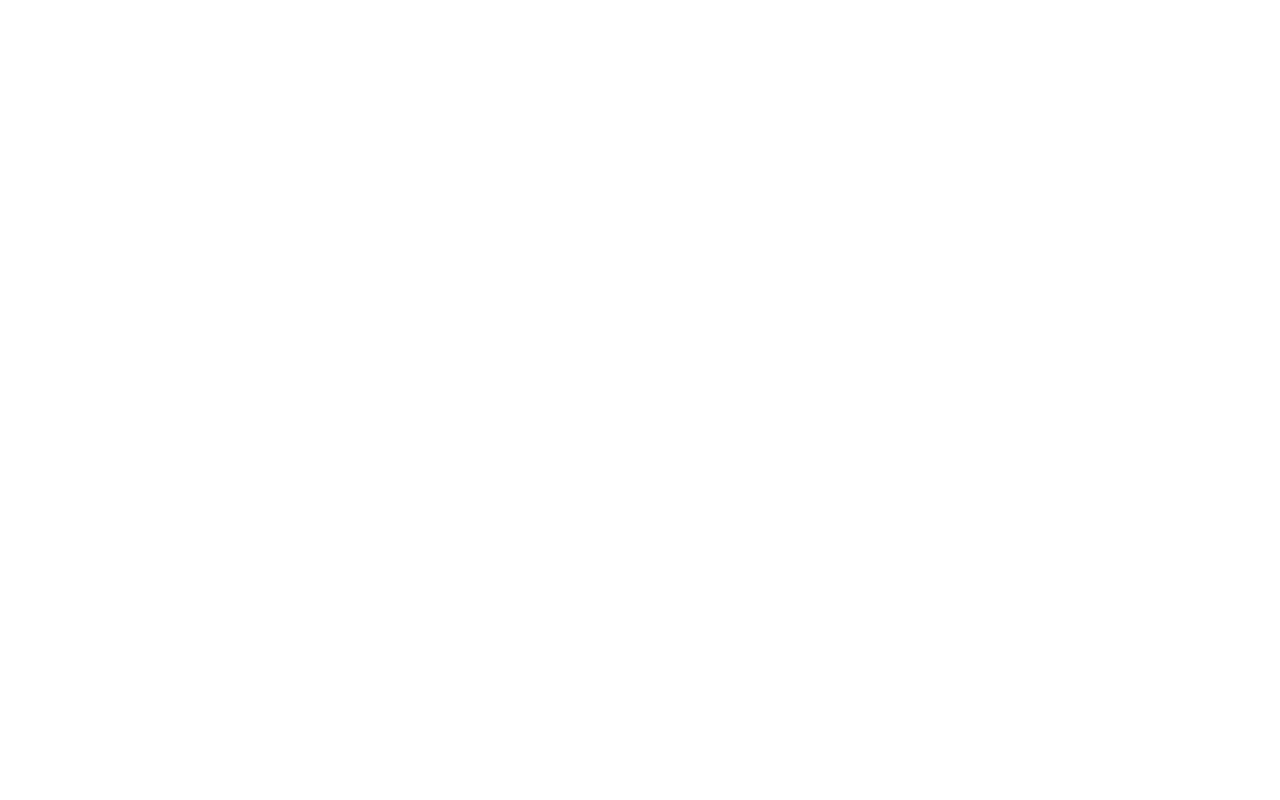
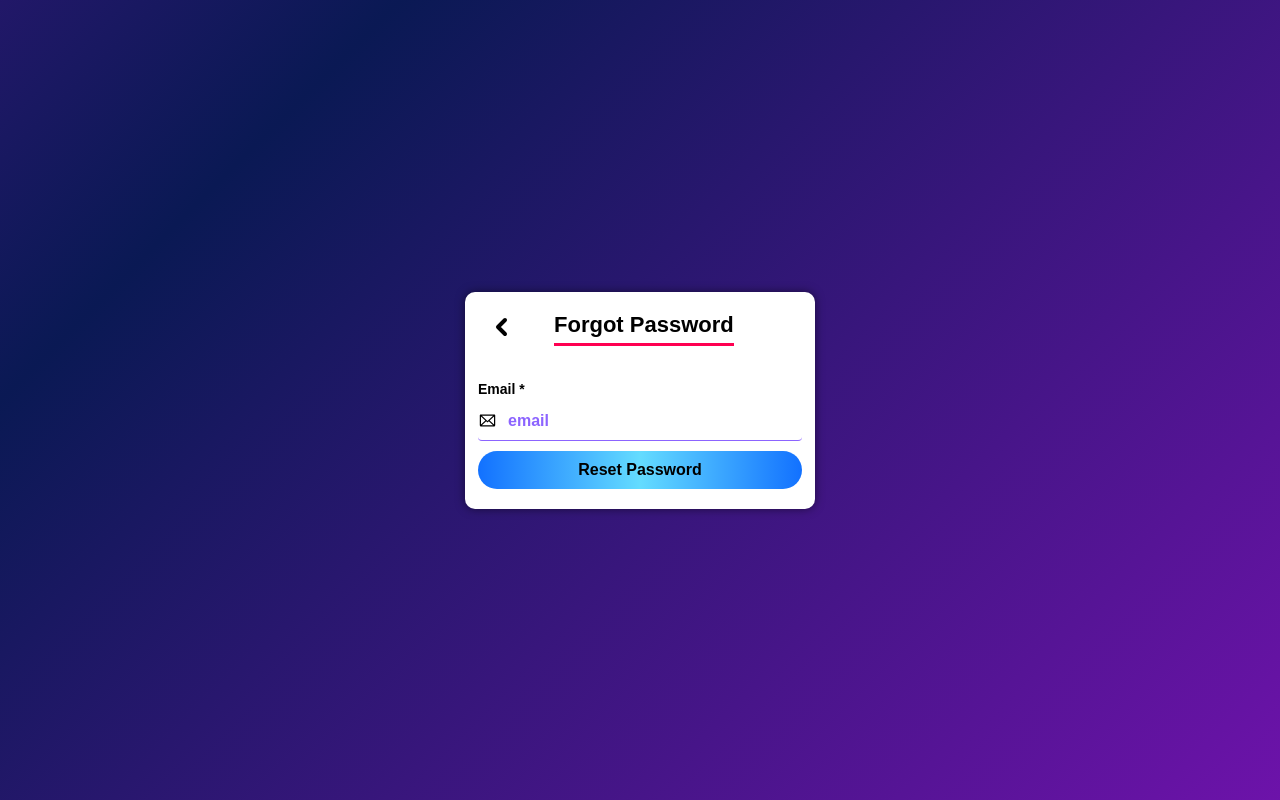
Before and after one commit to garlanwijaya/Landing-Page, a plain HTML site: page auth/forpass.html in a window 1280 px wide. Drawn offline with Linux system fonts and the light colour scheme.

Commit message:
changes commit

```diff
--- a/auth/css/auth.css
+++ b/auth/css/auth.css
@@ -115,6 +115,17 @@ form {
   width: 100%;
   margin-bottom: 25px;
 }
+.forpass-header {
+  display: -webkit-box;
+  display: -ms-flexbox;
+  display: flex;
+  -webkit-box-align: center;
+  -ms-flex-align: center;
+  align-items: center;
+  gap: 40px;
+  width: 100%;
+  margin-bottom: 25px;
+}
 
 .login-header svg {
   margin-left: 25px;
@@ -124,6 +135,13 @@ form {
   transition: color 0.3s;
 }
 .signup-header svg {
+  margin-left: 25px;
+  color: #000000;
+  -webkit-transition: color 0.3s;
+  -o-transition: color 0.3s;
+  transition: color 0.3s;
+}
+.forpass-header svg {
   margin-left: 25px;
   color: #000000;
   -webkit-transition: color 0.3s;
@@ -151,6 +169,14 @@ svg:hover {
   margin: 10px 0;
   text-align: center;
 }
+.forpass-account {
+  color: #000000;
+  font-size: 22px;
+  border-bottom: rgb(255, 0, 81) 3px solid;
+  padding-bottom: 5px;
+  margin: 10px 0;
+  text-align: center;
+}
 
 .form-group {
   display: -webkit-box;
@@ -165,7 +191,8 @@ svg:hover {
   justify-content: center;
 }
 
-.username.form-group, .password.form-group {
+.username.form-group,
+.password.form-group {
   margin: 10px 0;
 }
 
@@ -206,13 +233,6 @@ label {
   -o-transition: all 0.3s;
   transition: all 0.3s;
 }
-.text p {
-  color: #000000;
-  text-align: justify;
-  margin: 5px 25px 25px 25px;
-  font-size: 12px;
-
-}
 .email input {
   padding: 10px;
   padding-right: 75px;
@@ -227,6 +247,12 @@ label {
   -webkit-transition: all 0.3s;
   -o-transition: all 0.3s;
   transition: all 0.3s;
+}
+.text p {
+  color: #000000;
+  text-align: justify;
+  margin: 5px 25px 25px 25px;
+  font-size: 12px;
 }
 
 input:focus {
@@ -294,7 +320,6 @@ input:-webkit-autofill:focus {
 }
 .requested a:hover {
   color: var(--color3);
-
 }
 p {
   display: -webkit-box;
@@ -310,11 +335,28 @@ p {
 }
 
 button {
-  margin-bottom: 10px;
+  margin: 10px 0;
   padding: 10px 100px;
-  background: -webkit-gradient(linear, left top, right top, from(var(--color1)), color-stop(var(--color3)), to(var(--color1)));
-  background: -o-linear-gradient(left, var(--color1), var(--color3), var(--color1));
-  background: linear-gradient(90deg, var(--color1), var(--color3), var(--color1));
+  background: -webkit-gradient(
+    linear,
+    left top,
+    right top,
+    from(var(--color1)),
+    color-stop(var(--color3)),
+    to(var(--color1))
+  );
+  background: -o-linear-gradient(
+    left,
+    var(--color1),
+    var(--color3),
+    var(--color1)
+  );
+  background: linear-gradient(
+    90deg,
+    var(--color1),
+    var(--color3),
+    var(--color1)
+  );
   border: none;
   border-radius: 25px;
   font-size: 16px;
--- a/auth/forpass.html
+++ b/auth/forpass.html
@@ -0,0 +1,54 @@
+<!DOCTYPE html>
+<html lang="en">
+  <head>
+    <meta charset="UTF-8" />
+    <meta name="viewport" content="width=device-width, initial-scale=1.0" />
+    <link rel="icon" type="images/x-icon" href="#" />
+    <link rel="stylesheet" href="css/auth.css" />
+    <script src="https://unpkg.com/@phosphor-icons/web@2.1.1"></script>
+    <title>Forgot Password</title>
+  </head>
+  <body>
+    <div class="container">
+      <form action="/forpass" method="post" class="auth-form forpass-form">
+        <div class="card">
+          <div class="forpass-header">
+            <a href="/auth/login.html">
+              <svg
+                class="w-6 h-6 text-gray-800 dark:text-white"
+                aria-hidden="true"
+                xmlns="http://www.w3.org/2000/svg"
+                width="24"
+                height="24"
+                fill="none"
+                viewBox="0 0 24 24"
+              >
+                <path
+                  stroke="currentColor"
+                  stroke-linecap="round"
+                  stroke-linejoin="round"
+                  stroke-width="4"
+                  d="m15 19-7-7 7-7"
+                />
+              </svg>
+            </a>
+            <h2 class="forpass-account">Forgot Password</h2>
+          </div>
+          <div class="forpass form-group">
+            <div class="email form-group">
+              <label for="email">Email *</label>
+              <input
+                type="text"
+                id="username"
+                name="username"
+                placeholder="email"
+                required
+              />
+            </div>
+            <button type="submit">Reset Password</button>
+          </div>
+        </div>
+      </form>
+    </div>
+  </body>
+</html>
```
Also changed, not shown: auth/signup.html (+3 -3 lines). Lines whose indentation alone changed are shown as unchanged.
